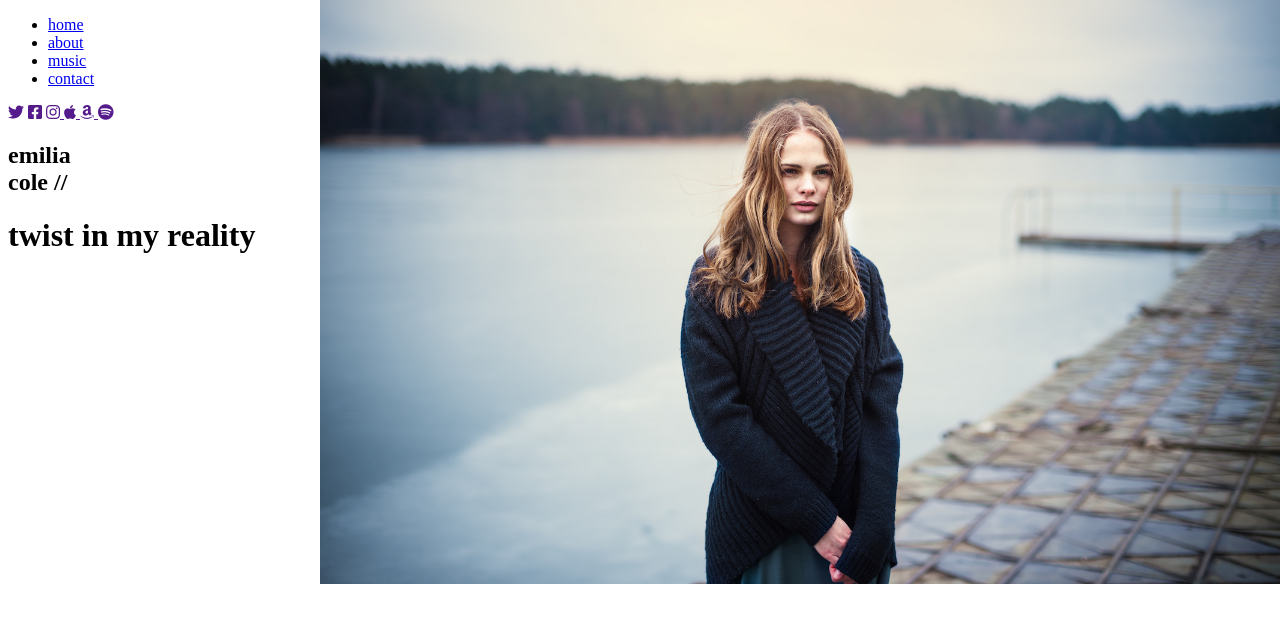
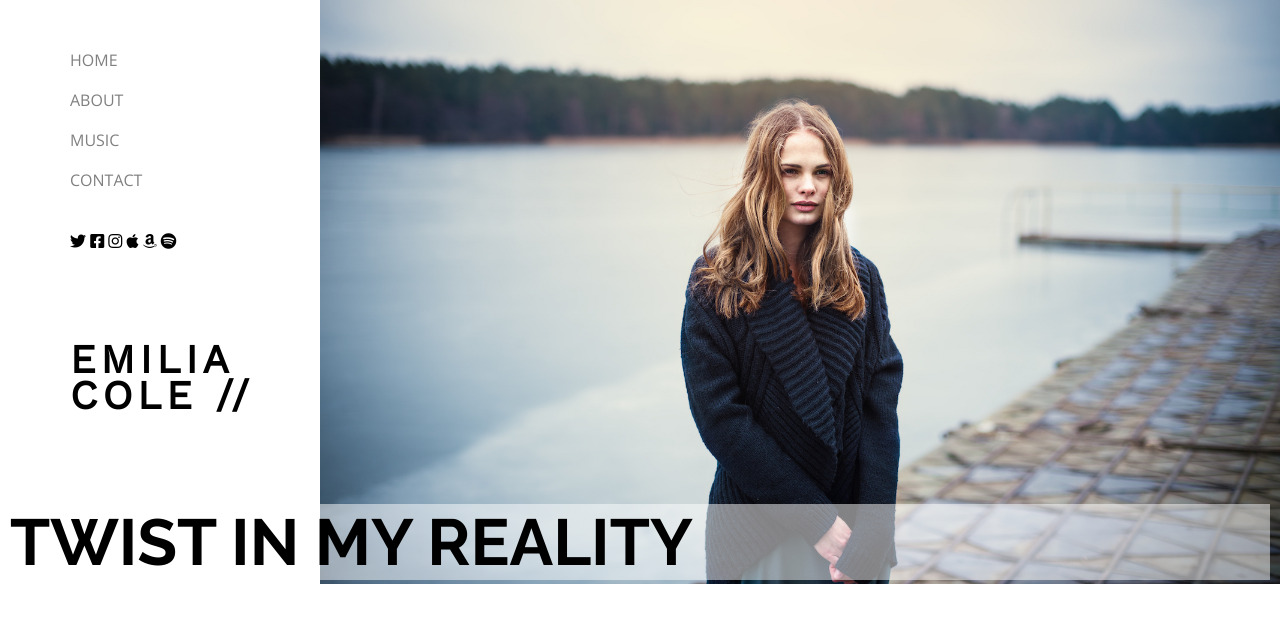
Before and after one commit to Comision11/emilia, a website: page views/home.html in a window 1280 px wide. Drawn offline with nearby package versions, Linux system fonts and the light colour scheme.

Commit message:
home terminado

```diff
--- /dev/null
+++ b/public/css/general.css
@@ -0,0 +1,23 @@
+@import url('https://fonts.googleapis.com/css2?family=Open+Sans&family=Raleway:wght@400;700&family=Work+Sans&display=swap');
+
+/* font-family: 'Open Sans', sans-serif;
+
+font-family: 'Raleway', sans-serif;
+
+font-family: 'Work Sans', sans-serif; */
+
+*{
+    margin: 0;
+    padding: 0;
+}
+
+body{
+    font-family: 'Open Sans', sans-serif;
+    padding: 10px;
+}
+a{
+    text-decoration: none;
+}
+li{
+    list-style: none;
+}
--- /dev/null
+++ b/public/css/header.css
@@ -0,0 +1,26 @@
+header{
+
+}
+
+header nav{
+    margin-left: 60px;
+    margin-top: 30px;
+}
+
+header nav ul{
+
+}
+
+header nav ul li{
+
+}
+
+header nav ul li a{
+    color: grey;
+    text-transform: uppercase;
+    line-height: 40px;
+}
+
+header nav a{
+    color: black;
+}
--- a/public/css/home.css
+++ b/public/css/home.css
@@ -1,6 +1,25 @@
-body{
+body.home{
     background-image: url('/images/emilia-home.jpg');
     background-repeat: no-repeat;
     background-size: 75%;
     background-position: right -120px;
 }
+
+.home h2{
+    text-transform: uppercase;
+    font-size: 40px;
+    font-family: 'Work Sans', sans-serif;
+    margin-top: 90px;
+    margin-bottom: 90px;
+    line-height: 36px;
+    letter-spacing: 5px;
+    margin-left: 60px;
+}
+
+.home h1{
+    text-transform: uppercase;
+    font-size: 65px;
+    font-family: 'Raleway', sans-serif;
+    background-color: rgba(255, 255, 255, .5);
+
+}
--- a/public/css/styles.css
+++ b/public/css/styles.css
@@ -1,3 +1,5 @@
+@import url('./general.css');
+@import url('./header.css');
 @import url('./home.css');
 @import url('./about.css');
 @import url('./music.css');
--- a/views/home.html
+++ b/views/home.html
@@ -8,7 +8,7 @@
     <link rel="stylesheet" href="https://use.fontawesome.com/releases/v5.15.3/css/all.css" integrity="sha384-SZXxX4whJ79/gErwcOYf+zWLeJdY/qpuqC4cAa9rOGUstPomtqpuNWT9wdPEn2fk" crossorigin="anonymous">
     <link rel="stylesheet" href="/css/styles.css">
 </head>
-<body>
+<body class="home">
     <header>
         <nav>
             <ul id="menu">
```
